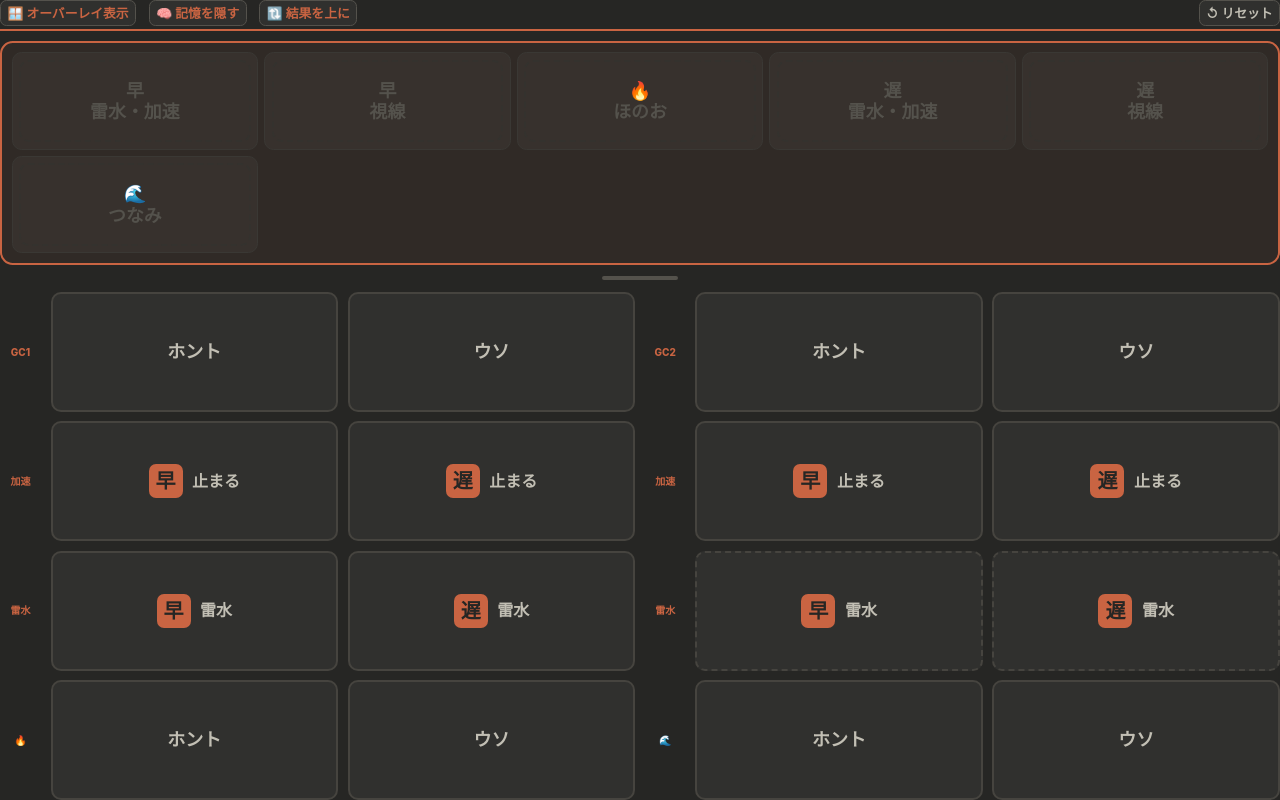
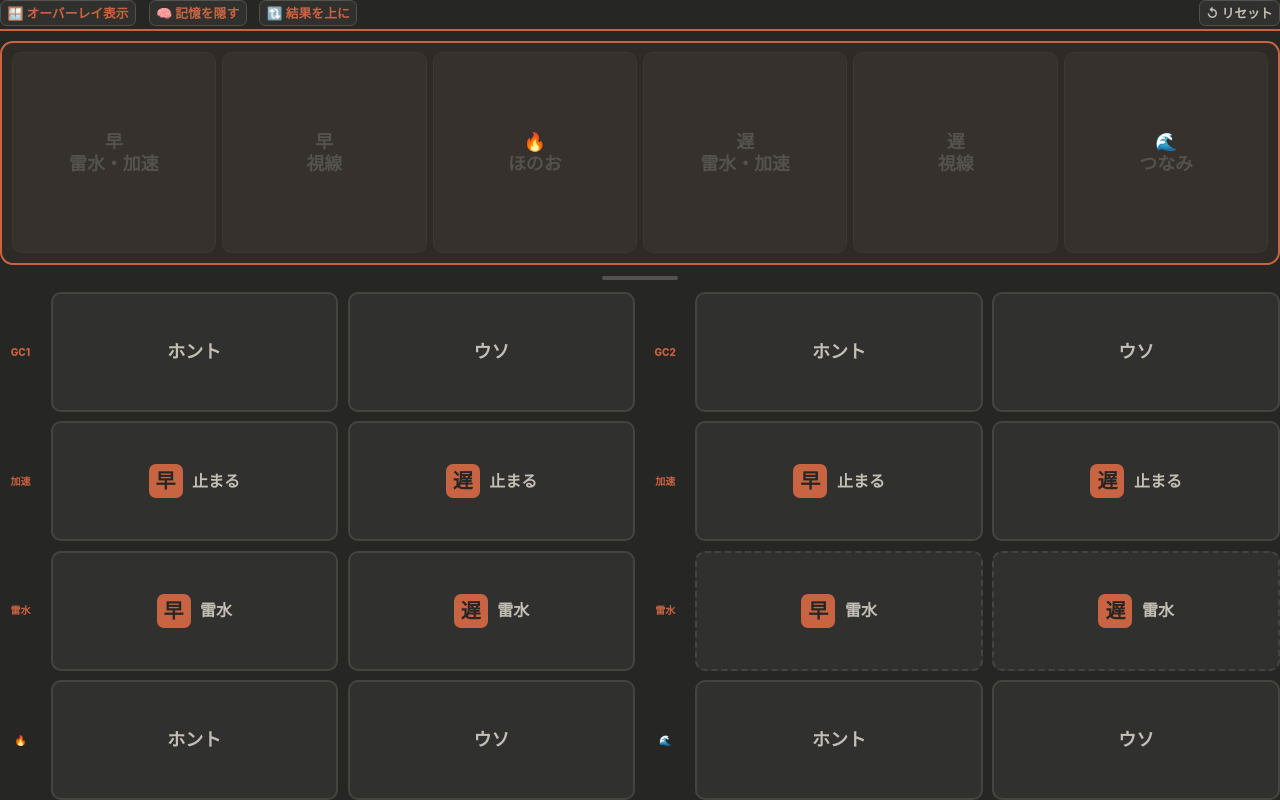
Before and after one commit to kzmake/ff14-DMU-p4, a Next.js app: page / in a window 1280 px wide. Built offline with nearby package versions, Linux system fonts and the light colour scheme.

Commit message:
結果グリッドを6列に修正（遅視線列の追加に追従）
Co-Authored-By: Claude Opus 4.8 (1M context) <noreply@anthropic.com>
Claude-Session: https://claude.ai/code/session_019QGt8QHc4qmVYkza762eqz

```diff
--- a/src/components/Board.tsx
+++ b/src/components/Board.tsx
@@ -76,11 +76,11 @@ function ResultColumn({
   );
 }
 
-// 結果5列（左から ①〜⑤）。盤面・PiP・結果ページで共通。square=true で各セル正方形。
+// 結果6列（左から ①〜⑥）。盤面・PiP・結果ページで共通。square=true で各セル正方形。
 export function SummaryView({ state, square }: { state: BoardState; square?: boolean }) {
   const cols = resultColumns(state);
   return (
-    <div className={`grid min-h-0 grid-cols-5 gap-[6px] ${square ? "items-start" : "flex-1"}`}>
+    <div className={`grid min-h-0 grid-cols-6 gap-[6px] ${square ? "items-start" : "flex-1"}`}>
       {cols.map((col) => (
         <ResultColumn
           key={col.key}
```
